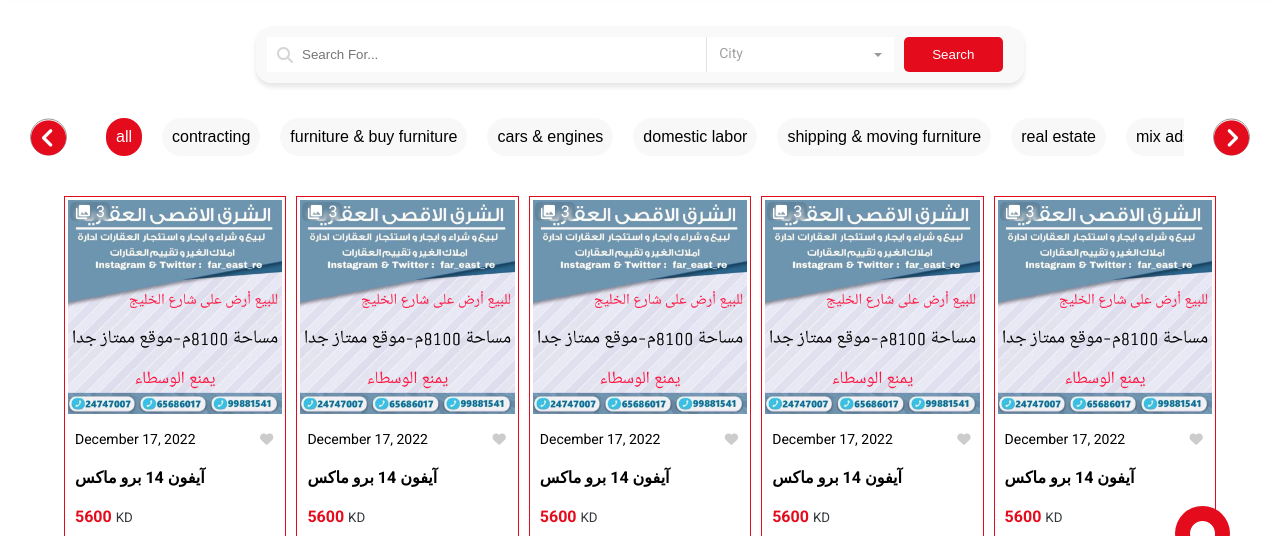
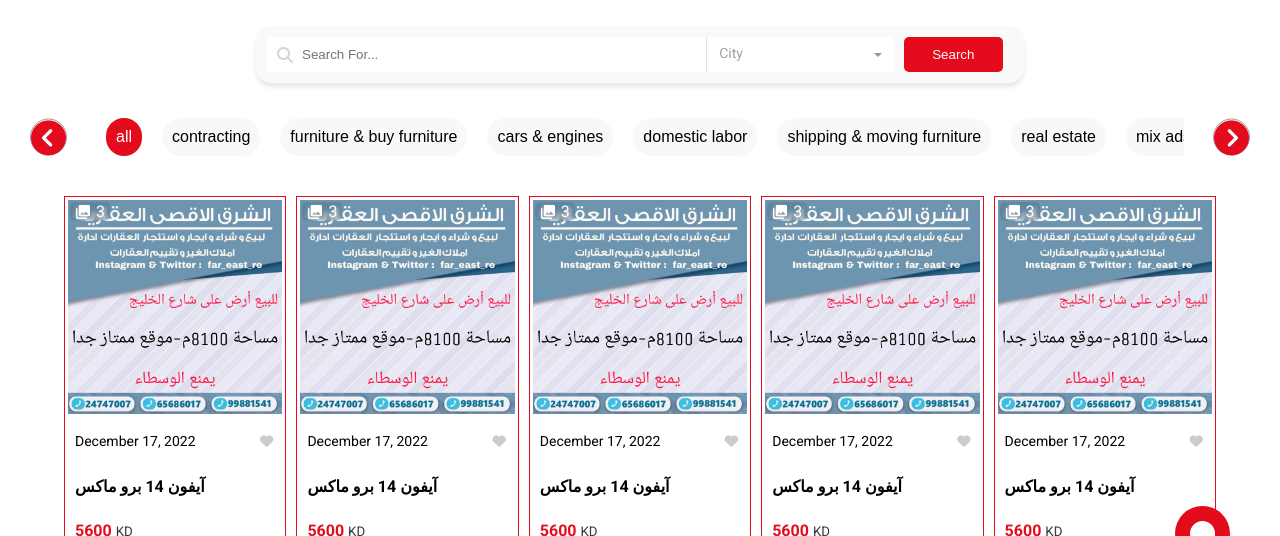
Before and after one commit to Ehab211/waseet, a plain HTML site: page commercialAds.html in a window 1280 px wide. Shown: the part 124-660 px from the top of the page. Drawn offline with Linux system fonts and the light colour scheme.

Commit message:
card title height_30px

```diff
--- a/css/main.css
+++ b/css/main.css
@@ -473,7 +473,7 @@ header .top .icon_smView .notifiction_icon .not-count,
 .CommercialsAdsSlider .autoplayCommercialsAddSlider .CommercialsItem .CommercialsItemContent,
 .commercialtapContent .commercialAdCard .cardItemGridContainer .cardAdItem .stickyItemContent {
     display: grid;
-    grid-auto-rows: minmax(25px, auto);
+    grid-auto-rows: minmax(30px, auto);
     grid-template-areas:
         "Contenttime Contenttime Contenttime favIco"
         "ContentTitle ContentTitle ContentTitle ContentTitle"
```
